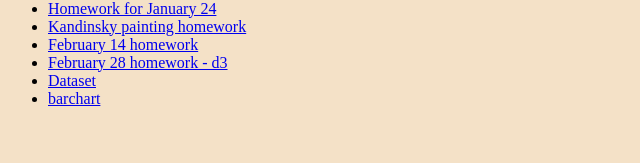
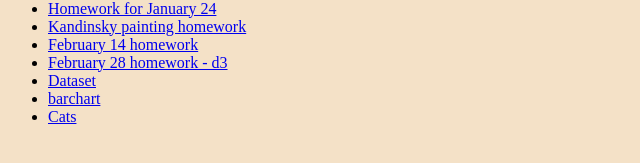
Before and after one commit to NiniChikovani/NiniChikovani.github.io, a plain HTML site: page index.html in a window 1280 px wide. Shown: the part 163-326 px from the top of the page, 0-640 px from the left. Drawn offline with Linux system fonts and the light colour scheme.

Commit message:
cats added

```diff
--- a/index.html
+++ b/index.html
@@ -49,6 +49,9 @@
             <a href="homework/3-29/barcharthomework.html">barchart</a>
         </li>
 
+        <li>
+            <a href="cats/index.html">Cats</a>
+        </li>
     </ul>
 
 </body>
```
